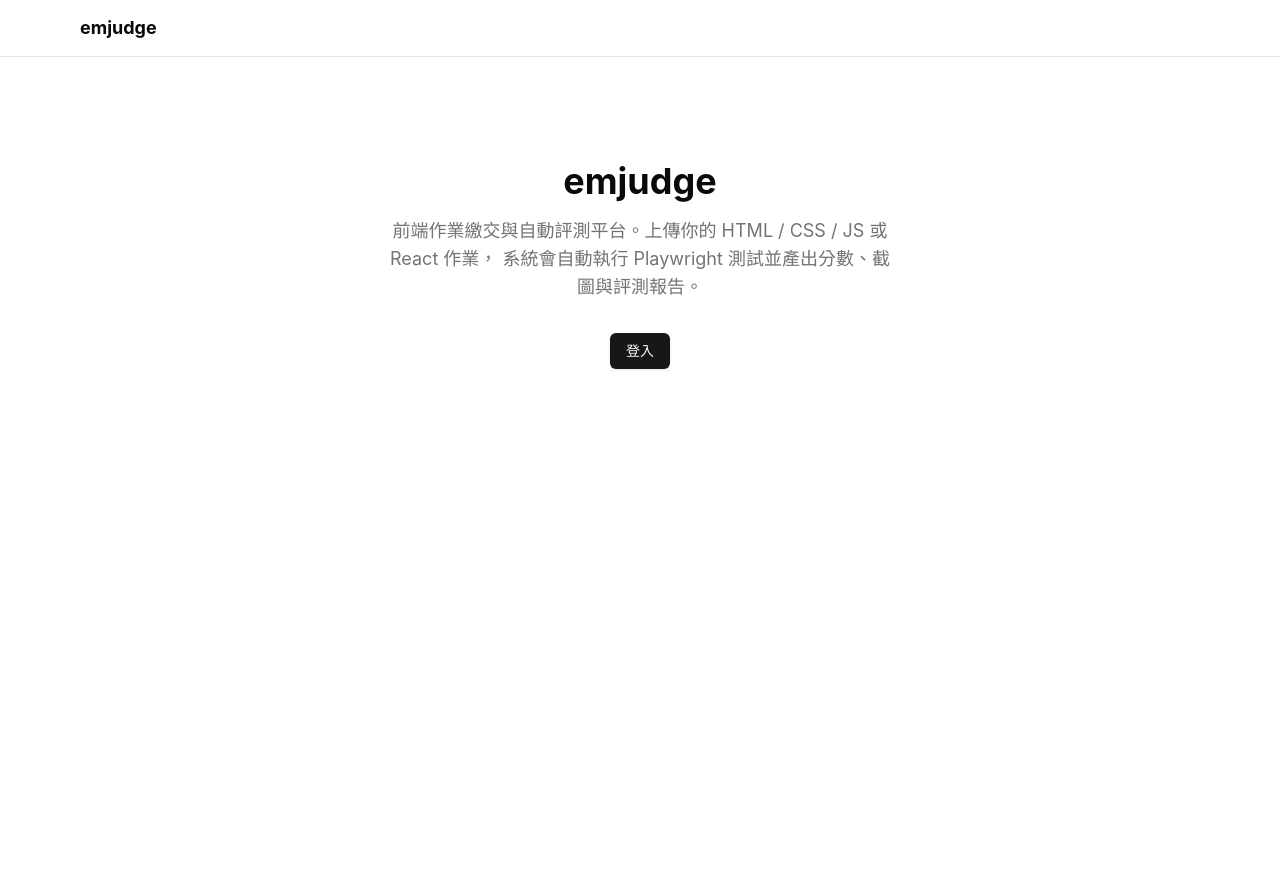
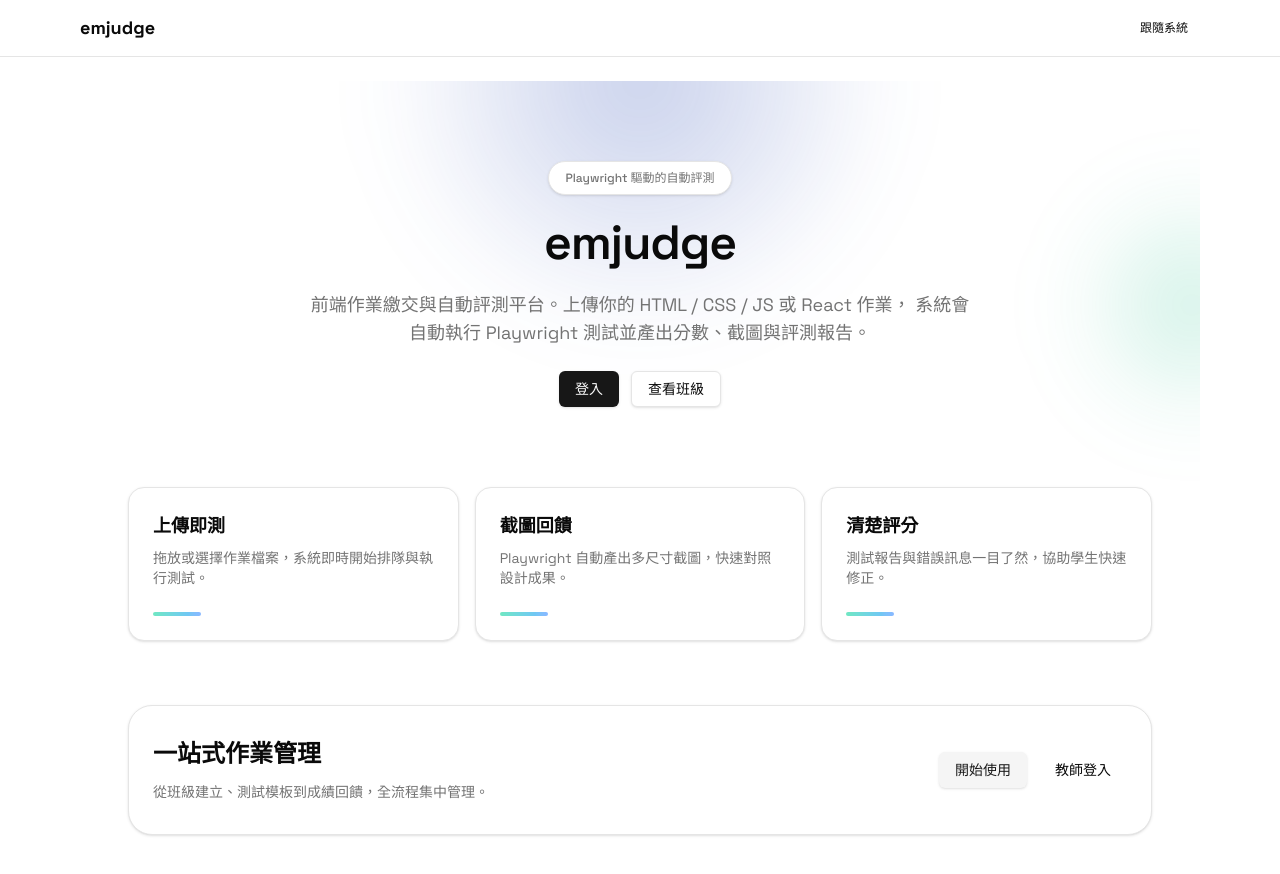
Before and after one commit to elvisdragonmao/emjudge, a React (Vite) app in the folder apps/web/: page / in a window 1280 px wide. Shown: the top 874 px of the page. Before the commit the page ends 800 px from the top, so only its background shows below. Built offline with nearby package versions, Linux system fonts and the light colour scheme.

Commit message:
feat: front-end dark mode, home page

```diff
--- a/apps/web/index.html
+++ b/apps/web/index.html
@@ -4,12 +4,23 @@
     <meta charset="UTF-8" />
     <meta name="viewport" content="width=device-width, initial-scale=1.0" />
     <title>emjudge</title>
+    <meta name="description" content="前端作業繳交與自動評測平台。" />
+    <meta
+      name="keywords"
+      content="前端評測,作業繳交,自動評測,HTML,CSS,JavaScript,React,Playwright"
+    />
+    <meta name="author" content="毛哥EM" />
+    <meta property="og:title" content="emjudge" />
+    <meta property="og:description" content="前端作業繳交與自動評測平台" />
+    <meta property="og:type" content="website" />
   </head>
   <body>
     <div id="root">
-      <h1>emjudge</h1>
-      前端作業繳交與自動評測平台。上傳你的 HTML / CSS / JS 或 React 作業，
-      系統會自動執行 Playwright 測試並產出分數、截圖與評測報告。
+      <div style="color: transparent">
+        <h1>emjudge</h1>
+        前端作業繳交與自動評測平台。上傳你的 HTML / CSS / JS 或 React 作業，
+        系統會自動執行 Playwright 測試並產出分數、截圖與評測報告。
+      </div>
     </div>
     <script type="module" src="/src/main.tsx"></script>
   </body>
--- a/apps/web/src/app.css
+++ b/apps/web/src/app.css
@@ -1,3 +1,4 @@
+@import url("https://fonts.googleapis.com/css2?family=Noto+Sans+TC:wght@400;500;600;700&family=Space+Grotesk:wght@400;500;600;700&display=swap");
 @import "tailwindcss";
 
 @theme {
@@ -24,11 +25,87 @@
   --radius-lg: 0.5rem;
 }
 
+:root {
+  color-scheme: light;
+}
+
+:root[data-theme="dark"] {
+  color-scheme: dark;
+  --color-background: #0b0f12;
+  --color-foreground: #f5f7fa;
+  --color-muted: #11161a;
+  --color-muted-foreground: #a4abb2;
+  --color-border: #20262b;
+  --color-primary: #f0f2f4;
+  --color-primary-foreground: #11161a;
+  --color-secondary: #1a2024;
+  --color-secondary-foreground: #e6e8ea;
+  --color-accent: #1a2024;
+  --color-accent-foreground: #e6e8ea;
+  --color-destructive: #f87171;
+  --color-destructive-foreground: #1a0f10;
+  --color-ring: #cfd6dd;
+  --color-card: #0f1316;
+  --color-card-foreground: #f5f7fa;
+  --color-popover: #0f1316;
+  --color-popover-foreground: #f5f7fa;
+}
+
+@media (prefers-color-scheme: dark) {
+  :root:not([data-theme]) {
+    color-scheme: dark;
+    --color-background: #0b0f12;
+    --color-foreground: #f5f7fa;
+    --color-muted: #11161a;
+    --color-muted-foreground: #a4abb2;
+    --color-border: #20262b;
+    --color-primary: #f0f2f4;
+    --color-primary-foreground: #11161a;
+    --color-secondary: #1a2024;
+    --color-secondary-foreground: #e6e8ea;
+    --color-accent: #1a2024;
+    --color-accent-foreground: #e6e8ea;
+    --color-destructive: #f87171;
+    --color-destructive-foreground: #1a0f10;
+    --color-ring: #cfd6dd;
+    --color-card: #0f1316;
+    --color-card-foreground: #f5f7fa;
+    --color-popover: #0f1316;
+    --color-popover-foreground: #f5f7fa;
+  }
+}
+
 body {
-  font-family:
-    -apple-system, BlinkMacSystemFont, "Segoe UI", Roboto, sans-serif;
+  font-family: "Space Grotesk", "Noto Sans TC", "Segoe UI", sans-serif;
   background-color: var(--color-background);
   color: var(--color-foreground);
+}
+
+@keyframes fade-up {
+  from {
+    opacity: 0;
+    transform: translateY(14px);
+  }
+  to {
+    opacity: 1;
+    transform: translateY(0);
+  }
+}
+
+.animate-fade-up {
+  animation: fade-up 0.8s ease both;
+}
+
+.delay-1 {
+  animation-delay: 0.12s;
+}
+
+.delay-2 {
+  animation-delay: 0.24s;
+}
+
+.delay-3 {
+  animation-delay: 0.36s;
 }
 
 /* Markdown content styling */
--- a/apps/web/src/layouts/app-layout.tsx
+++ b/apps/web/src/layouts/app-layout.tsx
@@ -1,11 +1,35 @@
 import { Link, Outlet, useNavigate } from "react-router";
 import { useAuth } from "@/stores/auth";
 import { Button } from "@/components/ui/button";
+import { useEffect, useState } from "react";
 import { isStaff } from "@judge/shared";
 
 export function AppLayout() {
   const { user, logout } = useAuth();
   const navigate = useNavigate();
+  const [theme, setTheme] = useState<"light" | "dark" | "system">("system");
+
+  useEffect(() => {
+    const stored = localStorage.getItem("theme") as
+      | "light"
+      | "dark"
+      | "system"
+      | null;
+    if (stored) {
+      setTheme(stored);
+    }
+  }, []);
+
+  useEffect(() => {
+    const root = document.documentElement;
+    if (theme === "system") {
+      root.removeAttribute("data-theme");
+      localStorage.removeItem("theme");
+      return;
+    }
+    root.setAttribute("data-theme", theme);
+    localStorage.setItem("theme", theme);
+  }, [theme]);
 
   const handleLogout = () => {
     logout();
@@ -40,8 +64,29 @@
               </nav>
             )}
           </div>
+          <div className="flex items-center gap-3">
+            <Button
+              variant="ghost"
+              size="sm"
+              onClick={() =>
+                setTheme((prev) =>
+                  prev === "dark"
+                    ? "light"
+                    : prev === "light"
+                      ? "system"
+                      : "dark",
+                )
+              }
+              aria-label="切換深色模式"
+            >
+              {theme === "dark"
+                ? "深色"
+                : theme === "light"
+                  ? "淺色"
+                  : "跟隨系統"}
+            </Button>
             {user && (
-            <div className="flex items-center gap-3">
+              <>
                 <Link
                   to="/profile"
                   className="text-sm text-muted-foreground hover:text-foreground"
@@ -51,8 +96,9 @@
                 <Button variant="ghost" size="sm" onClick={handleLogout}>
                   登出
                 </Button>
+              </>
+            )}
           </div>
-          )}
         </div>
       </header>
 
--- a/apps/web/src/pages/home.tsx
+++ b/apps/web/src/pages/home.tsx
@@ -6,13 +6,22 @@
   const { isAuthenticated } = useAuth();
 
   return (
-    <div className="flex flex-col items-center py-20">
-      <h1 className="text-4xl font-bold">emjudge</h1>
-      <p className="mt-4 max-w-lg text-center text-lg text-muted-foreground">
+    <div className="relative overflow-hidden">
+      <div className="pointer-events-none absolute left-1/2 top-[-260px] h-[520px] w-[520px] -translate-x-1/2 rounded-full bg-[radial-gradient(circle,rgba(30,64,175,0.25),transparent_70%)] blur-2xl" />
+      <div className="pointer-events-none absolute right-[-120px] top-24 h-64 w-64 rounded-full bg-[radial-gradient(circle,rgba(16,185,129,0.22),transparent_70%)] blur-2xl" />
+
+      <section className="mx-auto flex max-w-5xl flex-col items-center gap-6 py-20 text-center">
+        <div className="animate-fade-up inline-flex items-center gap-2 rounded-full border border-border bg-card px-4 py-2 text-xs font-medium text-muted-foreground shadow-sm">
+          Playwright 驅動的自動評測
+        </div>
+        <h1 className="animate-fade-up delay-1 text-4xl font-semibold tracking-tight sm:text-5xl">
+          emjudge
+        </h1>
+        <p className="animate-fade-up delay-2 max-w-2xl text-base text-muted-foreground sm:text-lg">
           前端作業繳交與自動評測平台。上傳你的 HTML / CSS / JS 或 React 作業，
           系統會自動執行 Playwright 測試並產出分數、截圖與評測報告。
         </p>
-      <div className="mt-8">
+        <div className="animate-fade-up delay-3 flex flex-wrap items-center justify-center gap-3">
           {isAuthenticated ? (
             <Button asChild>
               <Link to="/classes">進入班級</Link>
@@ -22,7 +31,56 @@
               <Link to="/login">登入</Link>
             </Button>
           )}
+          <Button variant="outline" asChild>
+            <Link to="/classes">查看班級</Link>
+          </Button>
         </div>
+      </section>
+
+      <section className="mx-auto grid max-w-5xl gap-4 pb-16 md:grid-cols-3">
+        {[
+          {
+            title: "上傳即測",
+            desc: "拖放或選擇作業檔案，系統即時開始排隊與執行測試。",
+          },
+          {
+            title: "截圖回饋",
+            desc: "Playwright 自動產出多尺寸截圖，快速對照設計成果。",
+          },
+          {
+            title: "清楚評分",
+            desc: "測試報告與錯誤訊息一目了然，協助學生快速修正。",
+          },
+        ].map((item) => (
+          <div
+            key={item.title}
+            className="group rounded-2xl border border-border bg-card p-6 shadow-sm transition-transform duration-300 hover:-translate-y-1"
+          >
+            <h3 className="text-lg font-semibold">{item.title}</h3>
+            <p className="mt-2 text-sm text-muted-foreground">{item.desc}</p>
+            <div className="mt-6 h-1 w-12 rounded-full bg-gradient-to-r from-emerald-400/70 to-blue-500/70 opacity-80" />
+          </div>
+        ))}
+      </section>
+
+      <section className="mx-auto max-w-5xl pb-12">
+        <div className="rounded-3xl border border-border bg-card px-6 py-8 text-left shadow-sm md:flex md:items-center md:justify-between">
+          <div className="max-w-lg">
+            <h2 className="text-2xl font-semibold">一站式作業管理</h2>
+            <p className="mt-3 text-sm text-muted-foreground">
+              從班級建立、測試模板到成績回饋，全流程集中管理。
+            </p>
+          </div>
+          <div className="mt-4 flex gap-3 md:mt-0">
+            <Button variant="secondary" asChild>
+              <Link to="/classes">開始使用</Link>
+            </Button>
+            <Button variant="ghost" asChild>
+              <Link to="/login">教師登入</Link>
+            </Button>
+          </div>
+        </div>
+      </section>
     </div>
   );
 }
```
Also changed, not shown: 1 other file (tests, documents, lock files or other folders). Lines whose indentation alone changed are shown as unchanged.
